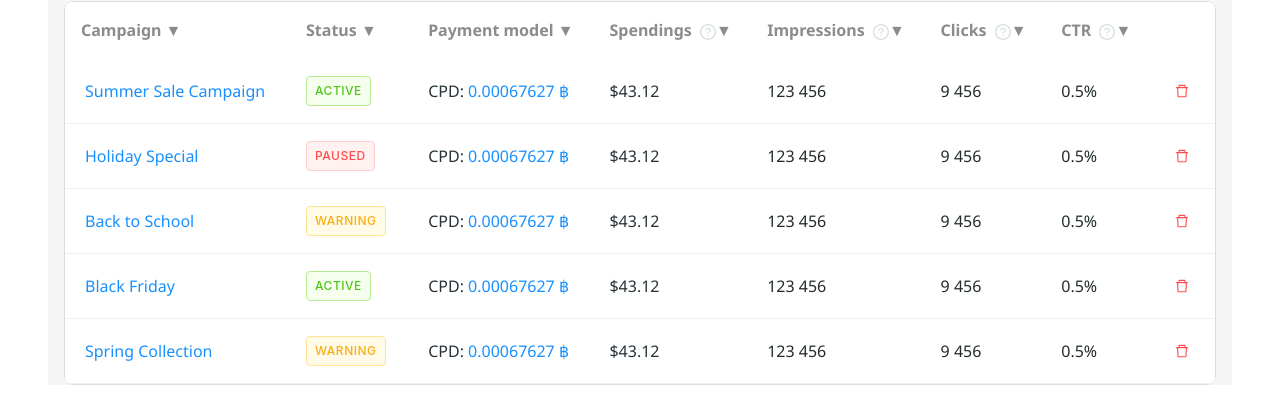
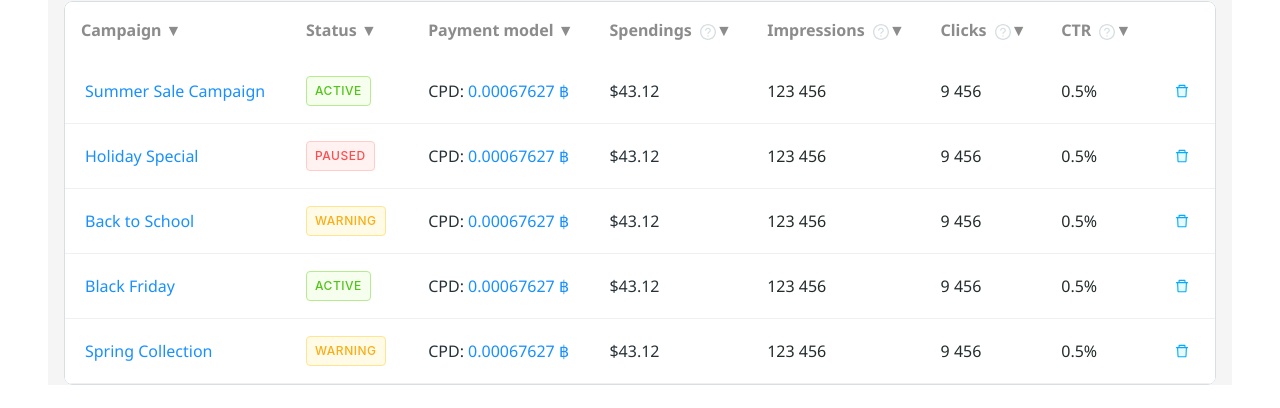
Before and after one commit to SunR1sen/test-task, a React (Vite) app: page / in a window 1280 px wide. Shown: the part 448-856 px from the top of the page. Built offline with nearby package versions, Linux system fonts and the light colour scheme.

Commit message:
refactor(delete-button): use DeleteTwoTone icon for delete action

```diff
--- a/src/components/DeleteButton/DeleteButton.tsx
+++ b/src/components/DeleteButton/DeleteButton.tsx
@@ -1,6 +1,6 @@
 import React from 'react';
 import { Button, Popconfirm } from 'antd';
-import { DeleteOutlined } from '@ant-design/icons';
+import { DeleteTwoTone } from '@ant-design/icons';
 import styles from './DeleteButton.module.scss';
 
 interface DeleteButtonProps {
@@ -25,9 +25,9 @@ const DeleteButton: React.FC<DeleteButtonProps> = ({
     >
       <Button
         type="text"
-        icon={<DeleteOutlined />}
+        icon={<DeleteTwoTone twoToneColor="#00acfb" />}
         className={styles.deleteButton}
-        danger
+        danger={false}
       />
     </Popconfirm>
   );
```
